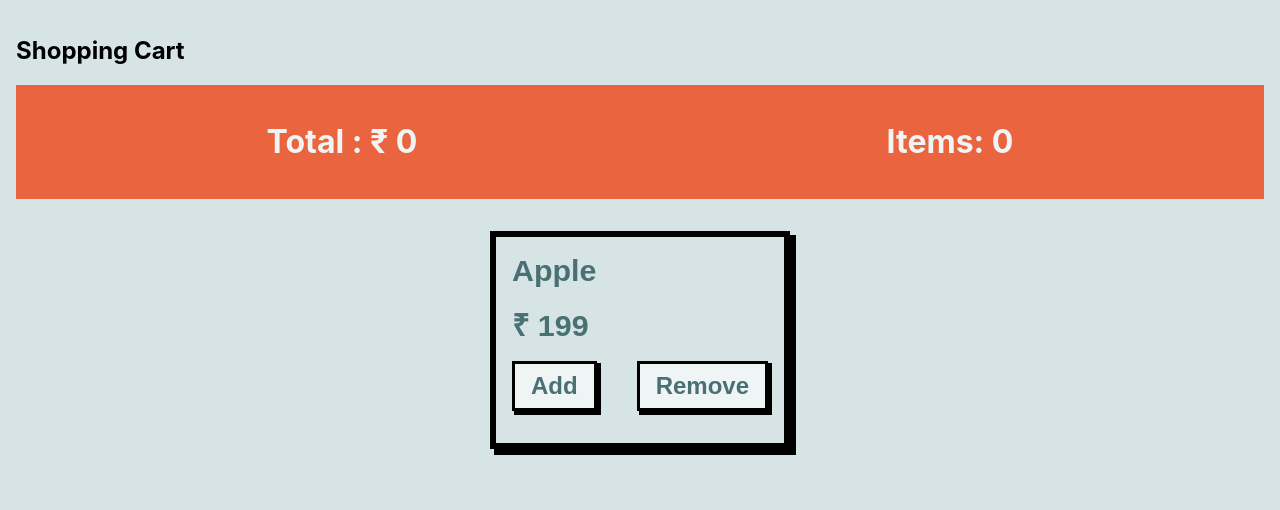
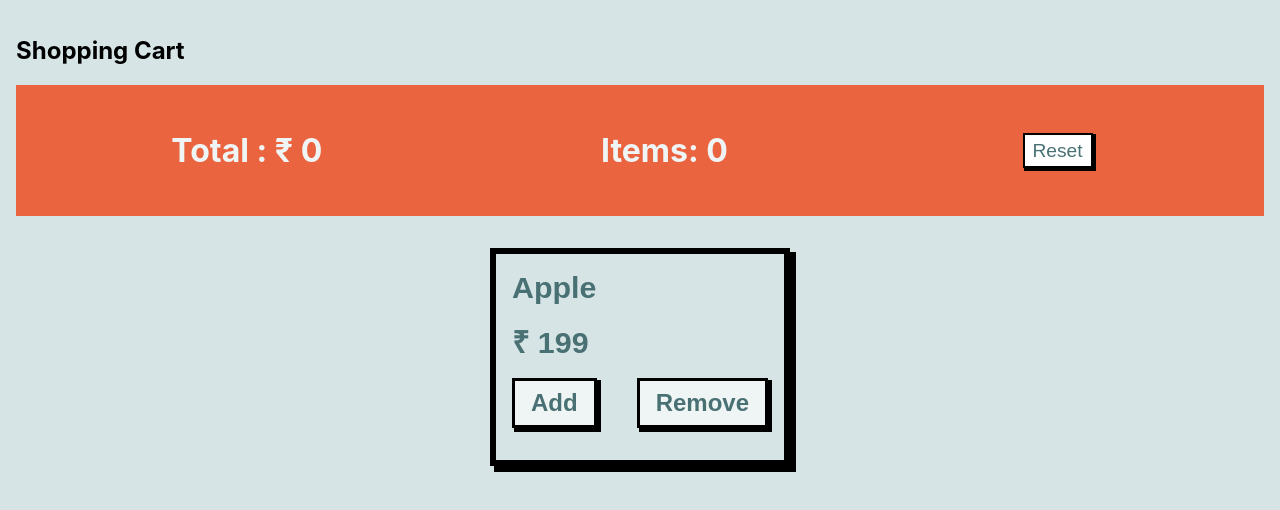
Before and after one commit to shubhsky/shopping_Cart, a React (Create React App) app: page / in a window 1280 px wide. Shown: the top 510 px of the page. Built offline with nearby package versions, Linux system fonts and the light colour scheme; a web font is replaced by a local one.

Commit message:
added reset button

```diff
--- a/src/components/Navbar.jsx
+++ b/src/components/Navbar.jsx
@@ -4,13 +4,18 @@
 
 function Navbar() {
 
-  const value = useValue();
+  const {item, total, clear} = useValue();
 
   console.log(styles.container)
   return (
     <div className={styles.container}>
-      <h1>Total : &#x20B9; {value.total}</h1>
-      <h1>Items: {value.item}</h1>
+      <h1>Total : &#x20B9; {total}</h1>
+      <h1>Items: {item}</h1>
+      <div className={styles.buttonsWrapper}>
+        <button className={styles.button} onClick={()=> clear()}>
+          Reset
+        </button>
+      </div>
     </div>
   );
 }
--- a/src/itemContext.js
+++ b/src/itemContext.js
@@ -24,11 +24,16 @@
       setItem(item-1);
     };
 
+    const clear = () => {
+        setTotal(0);
+        setItem(0);
+    }
+
 
 
     return(
         <itemContext.Provider value={
-            {total, item, handleAdd, handleRemove}
+            {total, item, handleAdd, handleRemove, clear}
         }>
             {children}
         </itemContext.Provider>
--- a/src/styles/Total.module.css
+++ b/src/styles/Total.module.css
@@ -6,3 +6,30 @@
     color: var(--primary-color);
     padding: 1rem;
 }
+
+.buttonsWrapper{
+    margin-block: 1rem;
+    display: flex;
+    justify-content: flex-end;
+    align-items: end;
+}
+
+.button {
+    border: 0.15rem solid #000;
+    background-color: white;
+    color: var(--secondary-color);
+    font-size: 1.2rem;
+    font-weight: 400;
+    cursor: pointer;
+    padding: 0.3rem 0.5rem;
+    box-shadow: 2px 2px 0px 1px rgba(0,0,0,1);
+    transition: all 0.2s ease-in-out;
+    margin: 1rem;
+}
+
+.button:hover{
+    transform: scale(0.9);
+    box-shadow: 1px 1px 0px 1px rgba(0,0,0,1);
+    background-color: var(--secondary-color);
+    color: var(--primary-color);
+}
```
